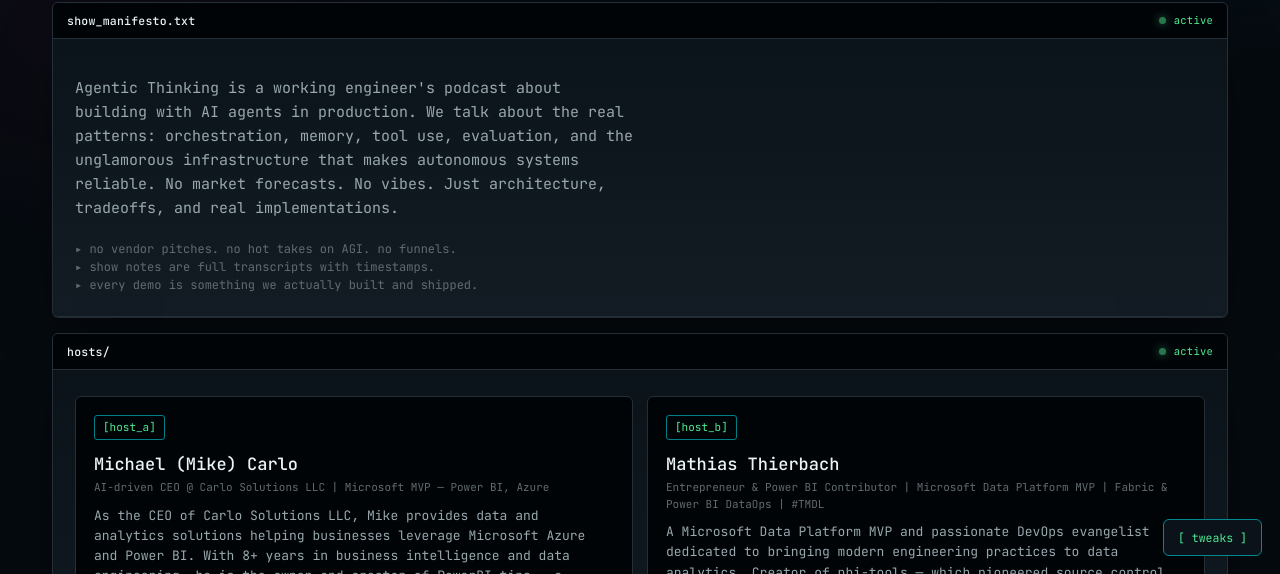
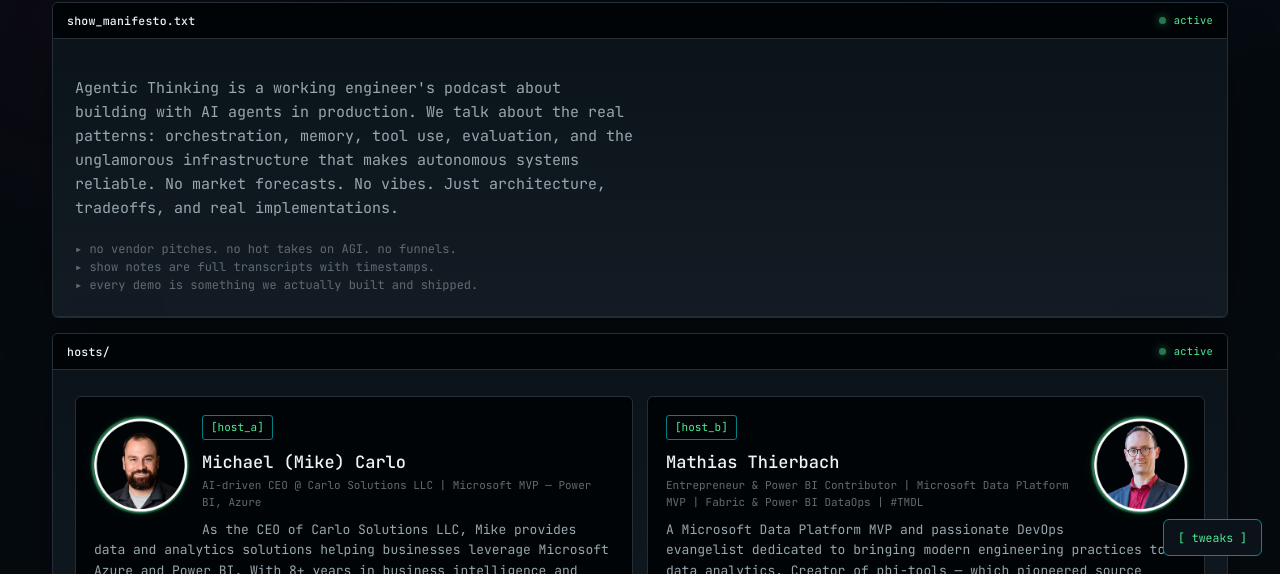
Before and after one commit to MikeCarlo/agentic-thinking-site, an Astro site: page /agentic-thinking-site/about in a window 1280 px wide. Shown: the part 226-800 px from the top of the page. Built offline with nearby package versions, Linux system fonts and the light colour scheme; Astro itself is replaced by a stand-in of ours.

Commit message:
feat: hosts picture added and fix to advanced search not working

```diff
--- a/src/components/CLIPalette.tsx
+++ b/src/components/CLIPalette.tsx
@@ -138,10 +138,10 @@ export default function CLIPalette({ episodes, base }: Props) {
             label: <>ep{String(ep.episodeNumber).padStart(2, '0')} @ <span style={{ color: 'var(--accent)' }}>{fmtClock(row.t)}</span></>,
             sub: <>{row.s === 'host_a' ? 'mike: ' : row.s === 'host_b' ? 'mathias: ' : 'guest: '}{highlight(row.text, Q)}</>,
             run: () => {
+              // Store seek target before navigating — sessionStorage survives
+              // the full page reload so EpisodePlayer can read it in onReady.
+              sessionStorage.setItem('at_pending_seek', JSON.stringify({ t: row.t }));
               navigate(`/episodes/${ep.slug}/`);
-              setTimeout(() => {
-                window.dispatchEvent(new CustomEvent('at:seek', { detail: { t: row.t } }));
-              }, 500);
               setOpen(false);
             },
           });
--- a/src/pages/about.astro
+++ b/src/pages/about.astro
@@ -1,6 +1,9 @@
 ---
 import BaseLayout from '../layouts/BaseLayout.astro';
 import Win from '../components/Win.astro';
+import { Image } from 'astro:assets';
+import mikePic from '../styles/MikeHostPicture.png';
+import mathiasPic from '../styles/MathiasHostPicture.png';
 ---
 
 <BaseLayout title="Hosts — Agentic Thinking">
@@ -29,6 +32,11 @@ import Win from '../components/Win.astro';
     <div class="hosts">
       <div class="host-card">
         <span class="host-card__tag">[host_a]</span>
+        <div class="host-card__photo-frame host-card__photo-frame--left">
+          <div class="host-card__photo-clip">
+            <Image src={mikePic} alt="Mike Carlo" width={100} height={100} />
+          </div>
+        </div>
         <div class="host-card__name">Michael (Mike) Carlo</div>
         <div class="host-card__role">AI-driven CEO @ Carlo Solutions LLC | Microsoft MVP — Power BI, Azure</div>
         <div class="host-card__bio">
@@ -48,6 +56,11 @@ import Win from '../components/Win.astro';
 
       <div class="host-card">
         <span class="host-card__tag">[host_b]</span>
+        <div class="host-card__photo-frame host-card__photo-frame--right">
+          <div class="host-card__photo-clip">
+            <Image src={mathiasPic} alt="Mathias Thierbach" width={92} height={92} />
+          </div>
+        </div>
         <div class="host-card__name">Mathias Thierbach</div>
         <div class="host-card__role">Entrepreneur & Power BI Contributor | Microsoft Data Platform MVP | Fabric & Power BI DataOps | #TMDL</div>
         <div class="host-card__bio">
--- a/src/styles/terminal.css
+++ b/src/styles/terminal.css
@@ -563,7 +563,93 @@ body::before {
   border: 1px solid var(--line);
   border-radius: var(--radius);
   background: var(--bg-deep);
+  display: flow-root;
 }
+
+/*
+ * Two-div structure:
+ *   .host-card__photo-frame  — outer: no overflow clip, holds ghost ::before/::after
+ *   .host-card__photo-clip   — inner: border-radius + overflow:hidden clips the image
+ *
+ * Ghost pseudo-elements live on the FRAME (not the clip) so they can animate
+ * OUTSIDE the circle boundary without being clipped.
+ */
+.host-card__photo-frame {
+  position: relative;
+  width: 92px;
+  height: 92px;
+  flex-shrink: 0;
+  border-radius: 50%;
+  /* Permanent subtle ring */
+  box-shadow:
+    0 0 2px 2.5px color-mix(in oklch, var(--accent) 50%, transparent),
+    0 0 14px     color-mix(in oklch, var(--accent) 12%, transparent);
+}
+.host-card__photo-frame--left  { float: left;  margin: 4px 16px 10px 0; }
+.host-card__photo-frame--right { float: right; margin: 4px 0 10px 16px; }
+
+/* Ghost circles — hidden at rest, burst outward during glitch */
+.host-card__photo-frame::before,
+.host-card__photo-frame::after {
+  content: '';
+  position: absolute;
+  inset: 0;
+  border-radius: 50%;
+  opacity: 0;
+  pointer-events: none;
+}
+/* Magenta ghost → bursts LEFT */
+.host-card__photo-frame::before {
+  border: 4.5px solid var(--accent-3);
+  box-shadow:
+    0 0 18px color-mix(in oklch, var(--accent-3) 65%, transparent),
+    inset 0 0 12px color-mix(in oklch, var(--accent-3) 20%, transparent);
+  animation: ghost-left 9s steps(1, end) infinite;
+}
+/* Cyan ghost → bursts RIGHT */
+.host-card__photo-frame::after {
+  border: 4.5px solid var(--accent-2);
+  box-shadow:
+    0 0 18px color-mix(in oklch, var(--accent-2) 65%, transparent),
+    inset 0 0 12px color-mix(in oklch, var(--accent-2) 20%, transparent);
+  animation: ghost-right 9s steps(1, end) infinite;
+}
+/* Stagger Mathias so his glitch never syncs with Mike's */
+.host-card__photo-frame--right::before,
+.host-card__photo-frame--right::after { animation-delay: -4.5s; }
+
+/* Inner div — does the actual circular crop */
+.host-card__photo-clip {
+  width: 115%;
+  height: 115%;
+  transform: translate(-6.75%, -9%);
+  border-radius: 50%;
+  overflow: hidden;
+}
+.host-card__photo-clip img {
+  width: 100%;
+  height: 100%;
+  object-fit: cover;
+  object-position: center top;
+  display: block;
+  filter: saturate(0.88) contrast(1.04);
+  transition: filter 240ms;
+}
+.host-card:hover .host-card__photo-clip img { filter: saturate(1) contrast(1.02); }
+
+@keyframes ghost-left {
+  0%, 87%, 100% { opacity: 0;   transform: translateX(0);   }
+  88%           { opacity: 0.9; transform: translateX(-9px); }
+  89%           { opacity: 0.4; transform: translateX(-4px); }
+  90%           { opacity: 0;   transform: translateX(0);   }
+}
+@keyframes ghost-right {
+  0%, 87%, 100% { opacity: 0;   transform: translateX(0);  }
+  88%           { opacity: 0.8; transform: translateX(9px); }
+  89%           { opacity: 0.35; transform: translateX(4px); }
+  90%           { opacity: 0;   transform: translateX(0);  }
+}
+
 .host-card__tag {
   display: inline-block;
   font-family: var(--font-mono);
@@ -572,7 +658,7 @@ body::before {
   padding: 3px 8px;
   border: 1px solid color-mix(in oklch, var(--accent) 45%, var(--line));
   border-radius: 3px;
-  margin-bottom: 12px;
+  margin-bottom: 10px;
 }
 .host-card__name { font-size: 17px; font-weight: 500; margin-bottom: 2px; color: var(--fg); }
 .host-card__role { font-family: var(--font-mono); font-size: 11px; color: var(--fg-mute); margin-bottom: 10px; }
```
Also changed, not shown: src/components/EpisodePlayer.tsx (+16 -0 lines), src/styles/MathiasHostPicture.png (added), src/styles/MikeHostPicture.png (added).
